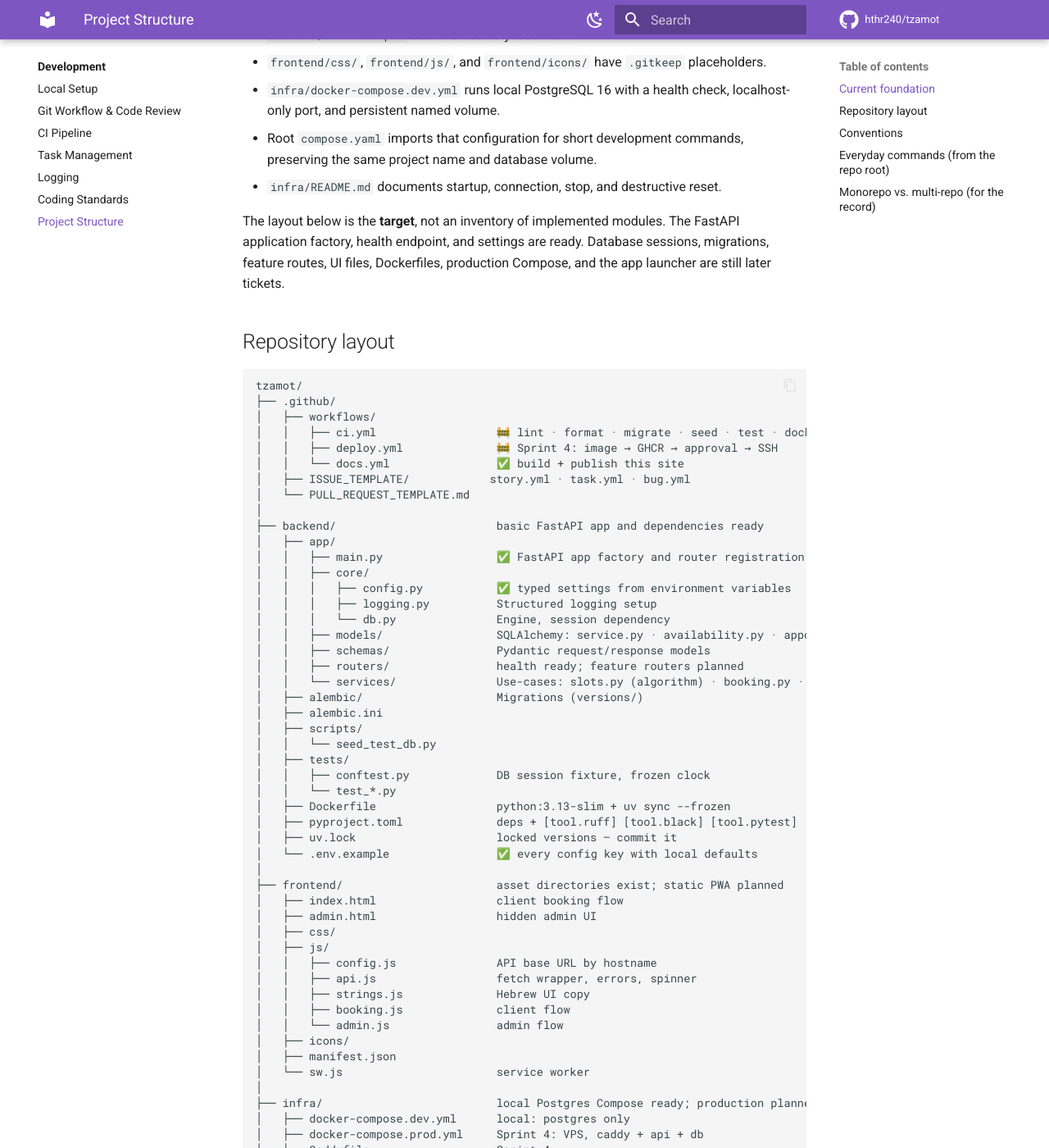
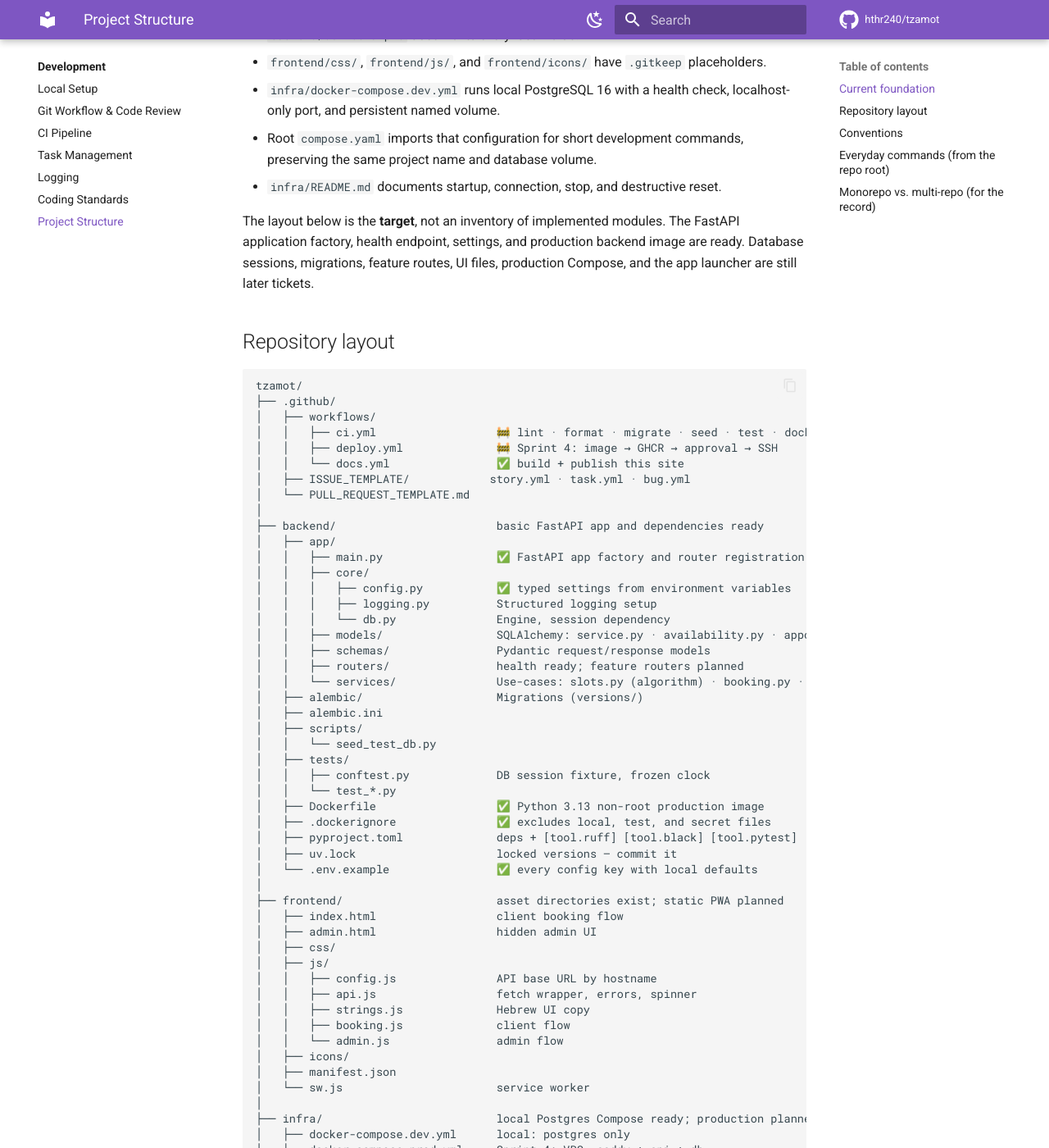
Before and after one commit to hthr240/tzamot, an MkDocs documentation site: the page built from docs/development/project-structure.md, in a window 1280 px wide and 1400 px high, scrolled down 638 px. Shown: the whole window at 82% size. Built offline with MkDocs 1.6.1 and Material for MkDocs 9.7.7, drawn with Linux system fonts in a browser that asks for light colours; emoji names are drawn with the system emoji font; comment, search, counter and statistics services are not loaded.

Commit message:
Add production backend image
Build the Python 3.13 API with pinned uv and frozen runtime dependencies, run it as a non-root user, exclude local and test files, and document the verified container workflow.

Co-authored-by: Copilot <223556219+Copilot@users.noreply.github.com>

```diff
--- a/docs/development/project-structure.md
+++ b/docs/development/project-structure.md
@@ -26,9 +26,9 @@ The directory skeleton from #6 exists:
 - `infra/README.md` documents startup, connection, stop, and destructive reset.
 
 The layout below is the **target**, not an inventory of implemented modules.
-The FastAPI application factory, health endpoint, and settings are ready.
-Database sessions, migrations, feature routes, UI files, Dockerfiles,
-production Compose, and the app launcher are still later tickets.
+The FastAPI application factory, health endpoint, settings, and production
+backend image are ready. Database sessions, migrations, feature routes, UI
+files, production Compose, and the app launcher are still later tickets.
 
 ## Repository layout
 
@@ -60,7 +60,8 @@ tzamot/
 │   ├── tests/
 │   │   ├── conftest.py             DB session fixture, frozen clock
 │   │   └── test_*.py
-│   ├── Dockerfile                  python:3.13-slim + uv sync --frozen
+│   ├── Dockerfile                  ✅ Python 3.13 non-root production image
+│   ├── .dockerignore               ✅ excludes local, test, and secret files
 │   ├── pyproject.toml              deps + [tool.ruff] [tool.black] [tool.pytest]
 │   ├── uv.lock                     locked versions — commit it
 │   └── .env.example                ✅ every config key with local defaults
```
Also changed, not shown: docs/architecture/backend.md (+19 -8 lines), docs/roadmap/index.md (+1 -1 lines), docs/roadmap/sprint-1.md (+1 -1 lines), 2 other files.
